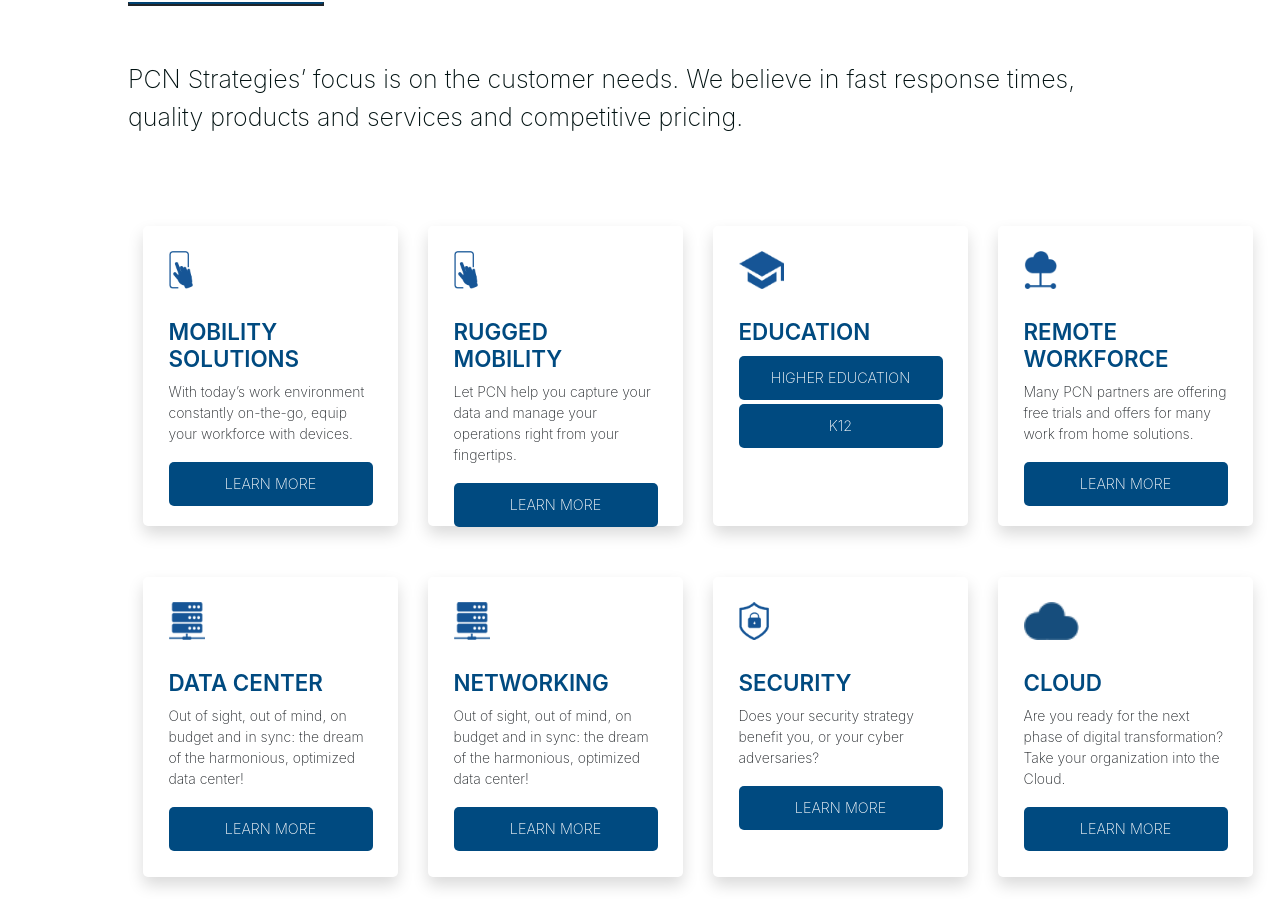
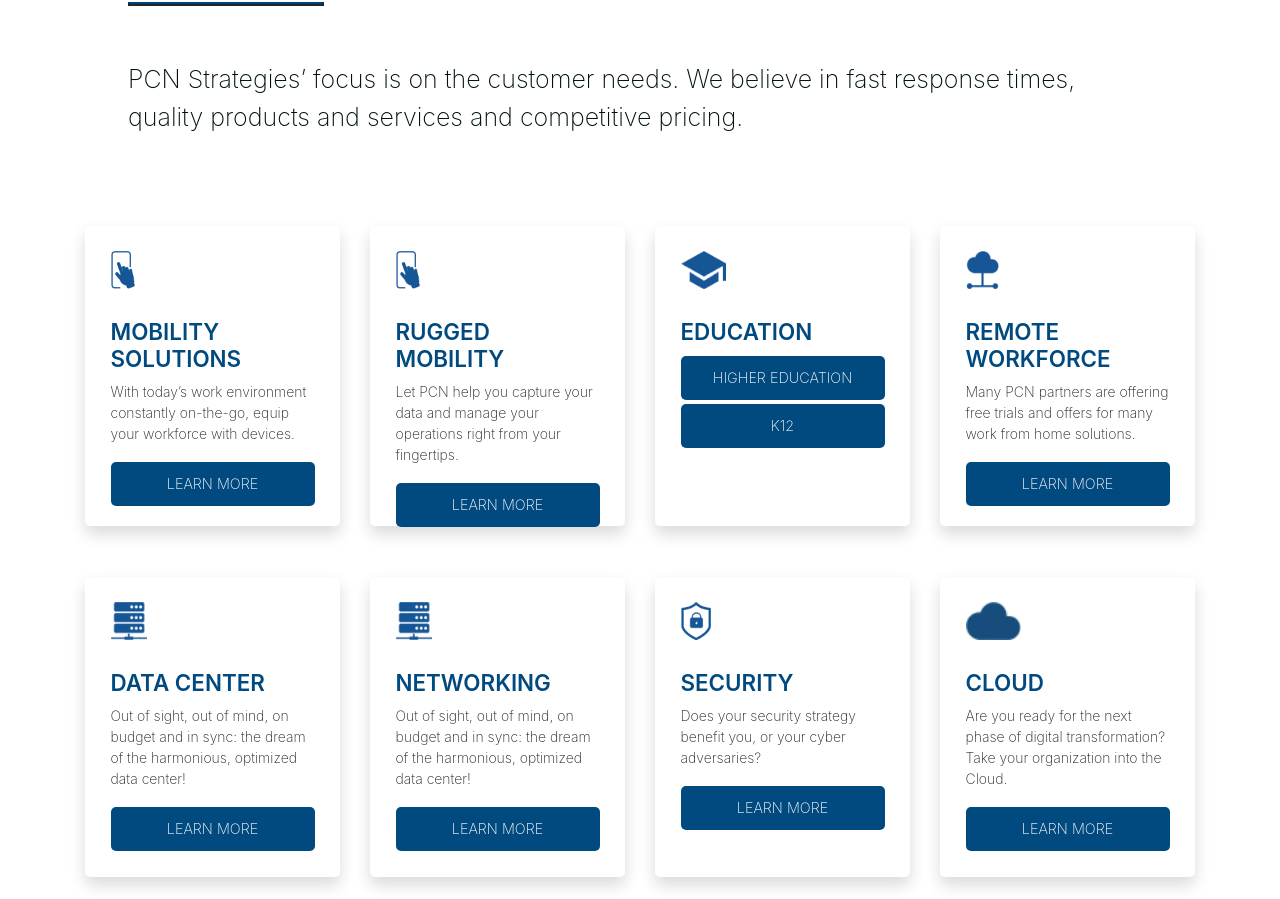
Before and after one commit to glennpaulmabao/PCN-Strategies, a PHP site: page / in a window 1280 px wide. Shown: the part 792-1691 px from the top of the page. Run offline with PHP 8.4, Linux system fonts and the light colour scheme; some libraries are stand-ins or nearby versions.

Commit message:
solutions deleted on css

```diff
--- a/assets/style.css
+++ b/assets/style.css
@@ -94,9 +94,6 @@
     font-size: 25px;
     font-weight: 200;
     margin: 5% 0;
-}
-.solutions{
-    margin: 5% 10%;
 }
 
 .solutions h1{
```
